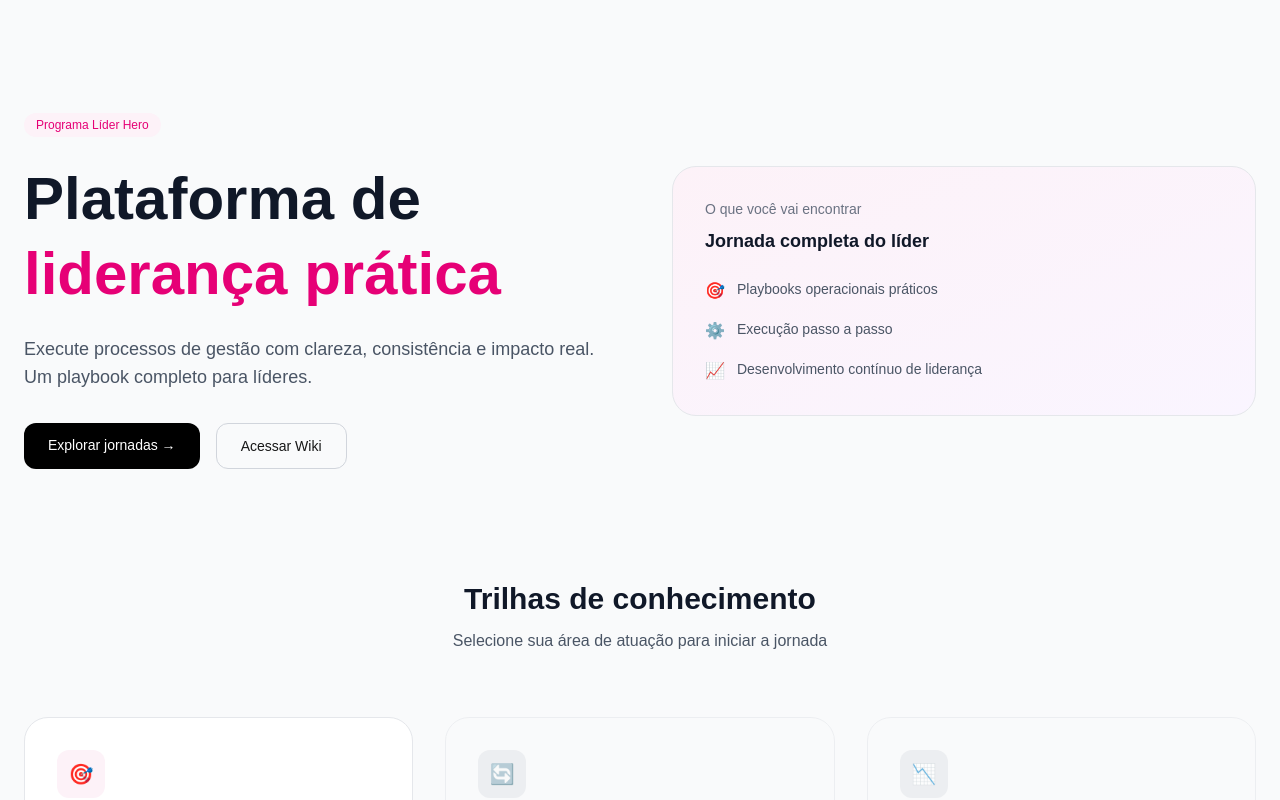
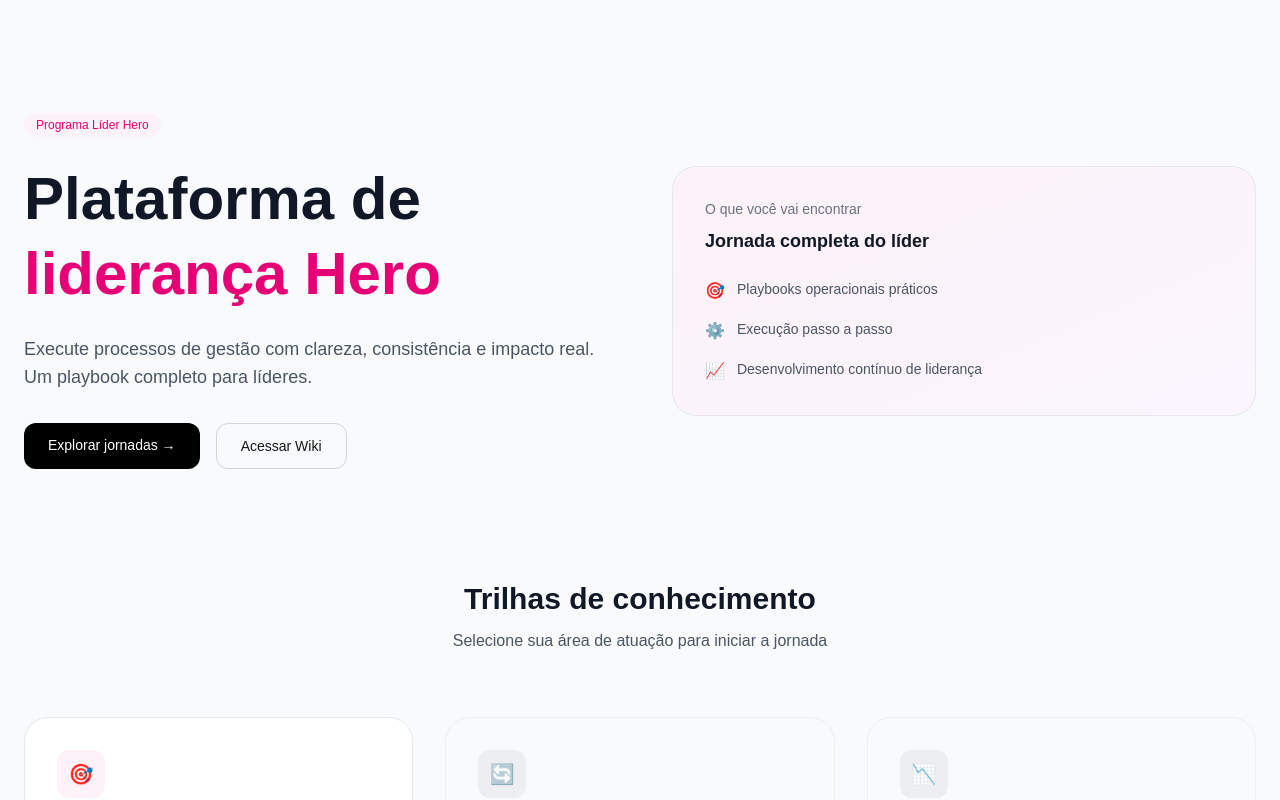
Before and after one commit to amandafrann/programa-lider-hero, a Next.js app: page / in a window 1280 px wide. Shown: the top 800 px of the page. Built offline with nearby package versions, Linux system fonts and the light colour scheme.

Commit message:
nome lider

```diff
--- a/app/components/Hero.tsx
+++ b/app/components/Hero.tsx
@@ -13,7 +13,7 @@ export default function Hero() {
 
           <h1 className="text-5xl md:text-6xl font-bold text-gray-900 leading-tight mb-6">
             Plataforma de
-            <span className="text-pink-600"> liderança prática</span>
+            <span className="text-pink-600"> liderança Hero</span>
           </h1>
 
           <p className="text-gray-600 text-lg mb-8 max-w-xl">
```
